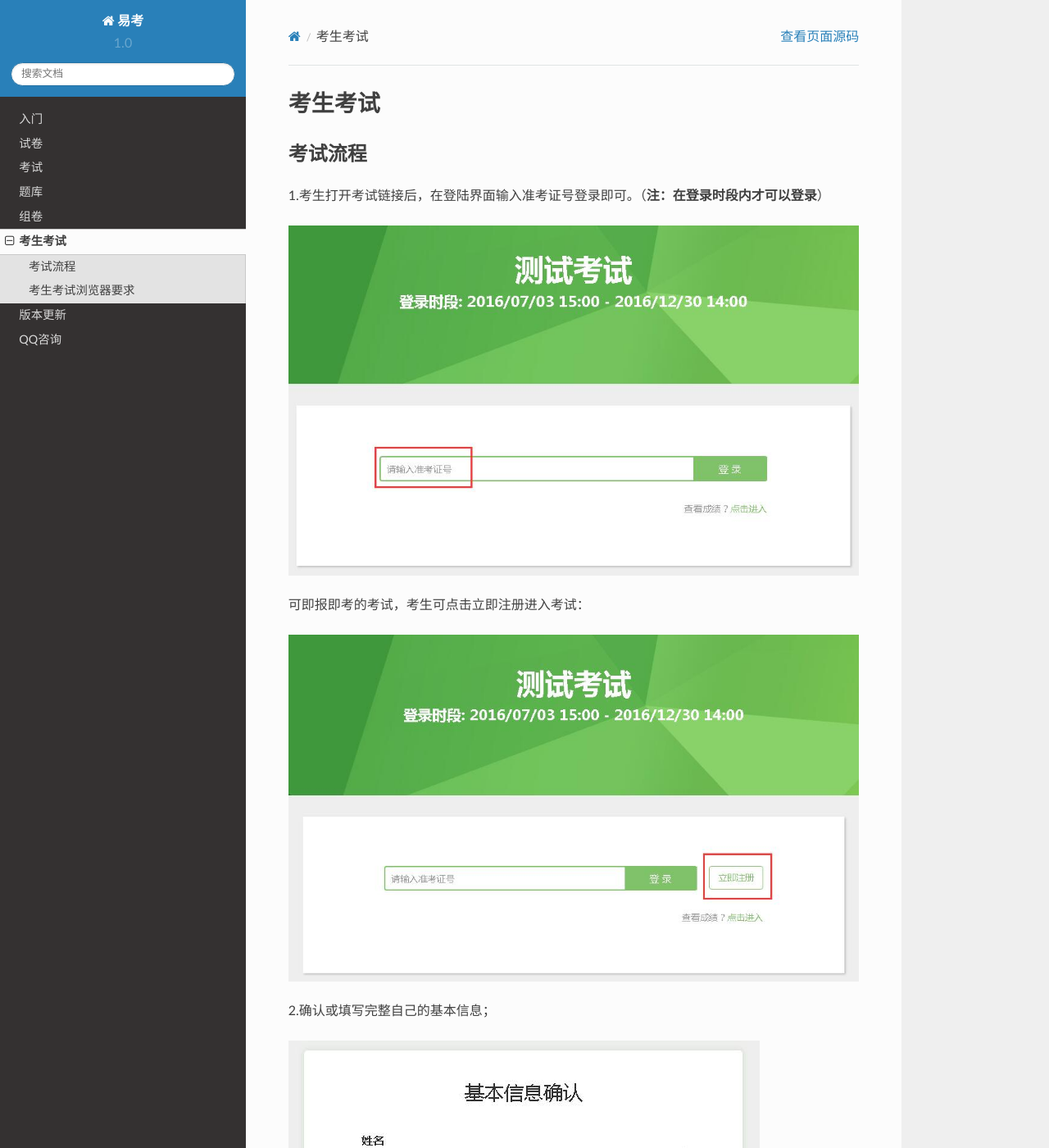
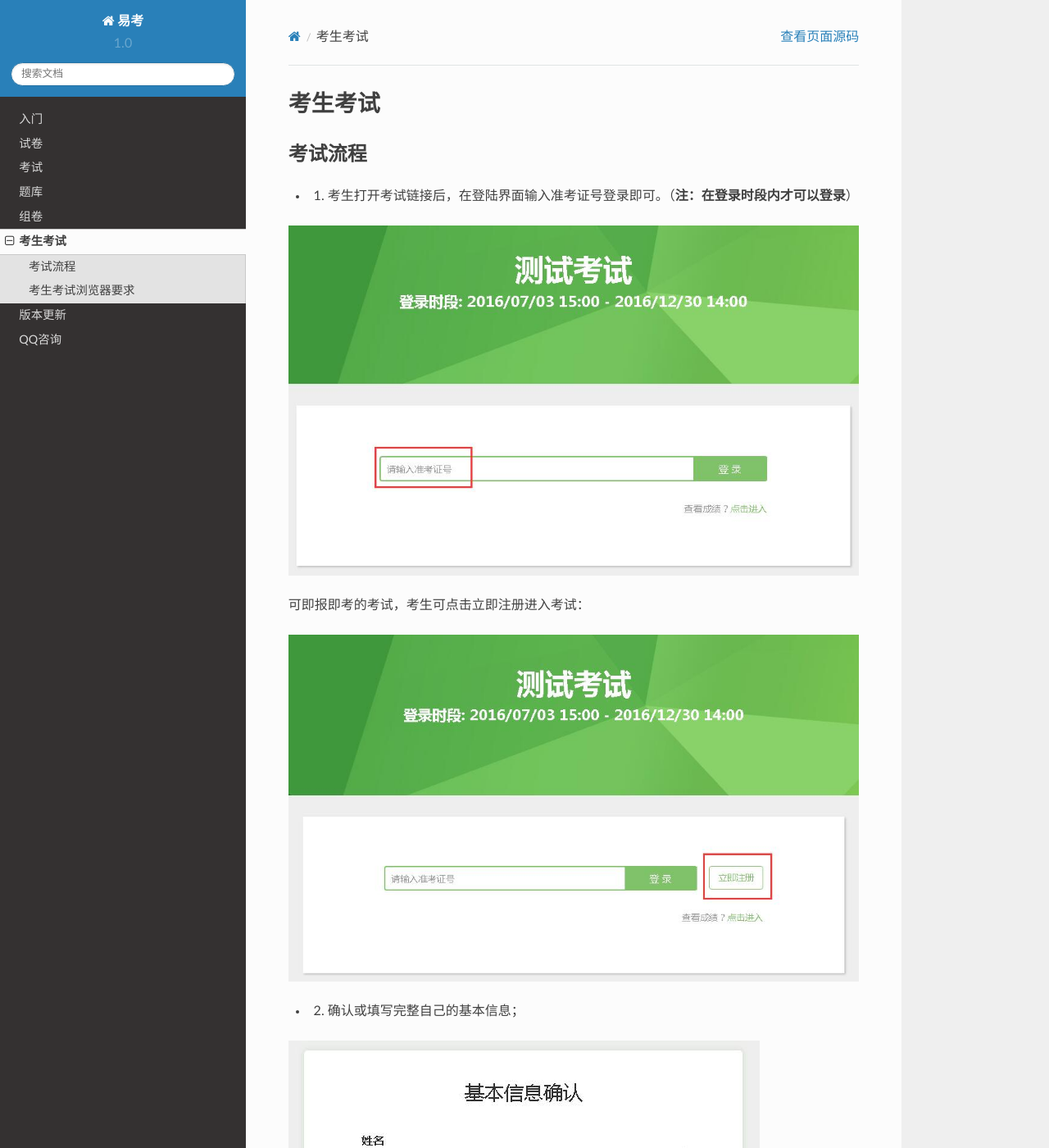
Before and after one commit to yaozhifeng/eztest_doc, a Sphinx documentation site: the page built from docs/source/candidate.rst, in a window 1280 px wide and 1400 px high. Shown: the whole window at 82% size. Built offline with Sphinx 7.4.7 and the Read the Docs theme 2.0.0, drawn with Linux system fonts in a browser that asks for light colours; some of the changed text lies outside the part shown.

Commit message:
candidate

```diff
--- a/docs/source/candidate.rst
+++ b/docs/source/candidate.rst
@@ -4,7 +4,7 @@
 考试流程
 ----------
 
-1.考生打开考试链接后，在登陆界面输入准考证号登录即可。（**注：在登录时段内才可以登录**）
+- 1. 考生打开考试链接后，在登陆界面输入准考证号登录即可。（**注：在登录时段内才可以登录**）
 
 .. image:: _static/kaoshi1.jpg
 
@@ -12,11 +12,11 @@
 
 .. image:: _static/kaoshi2.jpg
 
-2.确认或填写完整自己的基本信息；
+- 2. 确认或填写完整自己的基本信息；
 
 .. image:: _static/kaoshi3.jpg
 
-3.点击开始考试，进入考试界面；
+- 3. 点击开始考试，进入考试界面；
 
 .. image:: _static/kaoshi4.jpg
 
@@ -30,7 +30,7 @@
 
 .. image:: _static/kaoshi6.jpg
 
-4.查看成绩
+- 4. 查看成绩
 
 对于考后可以查看成绩的考试，考生可在考完后查看成绩
 
```
